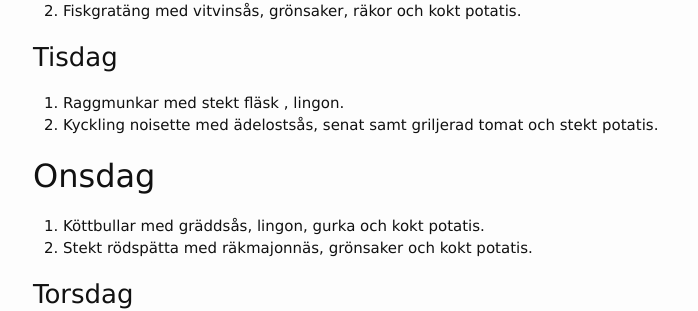
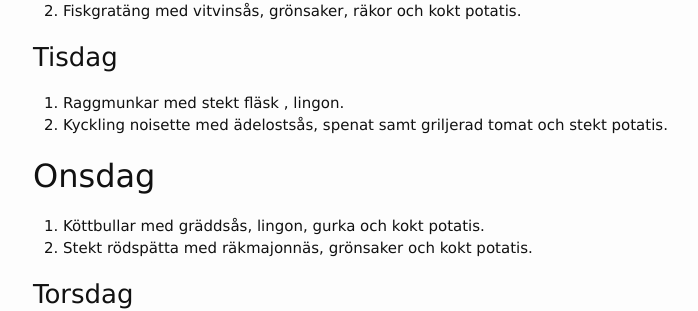
Before and after one commit to FarInn62/farinn62.github.io, a Jekyll site: the page built from lunch.md, in a window 1280 px wide. Shown: the part 261-572 px from the top of the page, without its empty margins (237-935 px from the left). Built offline with Jekyll 4.4.1, drawn with Linux system fonts in a browser that asks for light colours.

Commit message:
Update lunch.md

```diff
--- a/lunch.md
+++ b/lunch.md
@@ -17,7 +17,7 @@ Alla rätter: 110:- Take away: 95:-
 ### Tisdag
 
 1. Raggmunkar med stekt fläsk , lingon.
-2. Kyckling noisette med ädelostsås, senat samt griljerad tomat och stekt potatis.
+2. Kyckling noisette med ädelostsås, spenat samt griljerad tomat och stekt potatis.
 
 ## Onsdag
 1. Köttbullar med gräddsås, lingon, gurka och kokt potatis.
```
